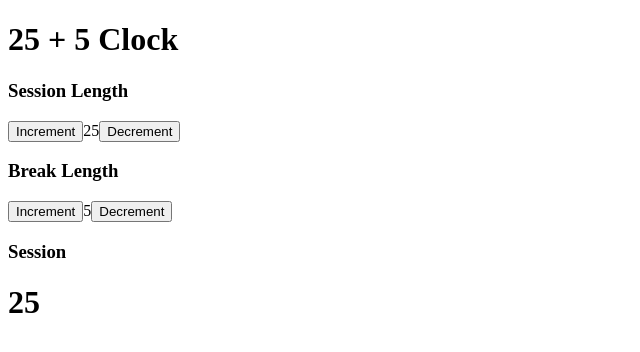
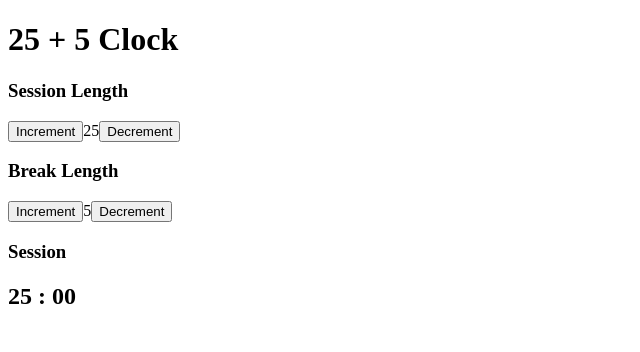
Before and after one commit to kcotrinam/fcc-Clock, a React (Create React App) app: page / in a window 1280 px wide. Shown: the top 352 px of the page, without its empty margins (0-640 px from the left). Built offline with nearby package versions, Linux system fonts and the light colour scheme.

Commit message:
Add link between session timer and timer

```diff
--- a/src/components/Timer.jsx
+++ b/src/components/Timer.jsx
@@ -1,5 +1,28 @@
+import { useEffect, useState } from 'react';
+
 const Timer = ({ currentTime }) => {
-	return <h1>{currentTime}</h1>;
+	const [timer, setTimer] = useState({
+		minutes: '0',
+		seconds: '00',
+	});
+
+	useEffect(() => {
+		const min = currentTime % 60;
+		const seconds = '00';
+
+		setTimer({
+			minutes: `${min}`,
+			seconds: `${seconds}`,
+		});
+	}, [currentTime]);
+
+	return (
+		<div className='timer'>
+			<h2>
+				{timer.minutes} : {timer.seconds}
+			</h2>
+		</div>
+	);
 };
 
 export default Timer;
```
